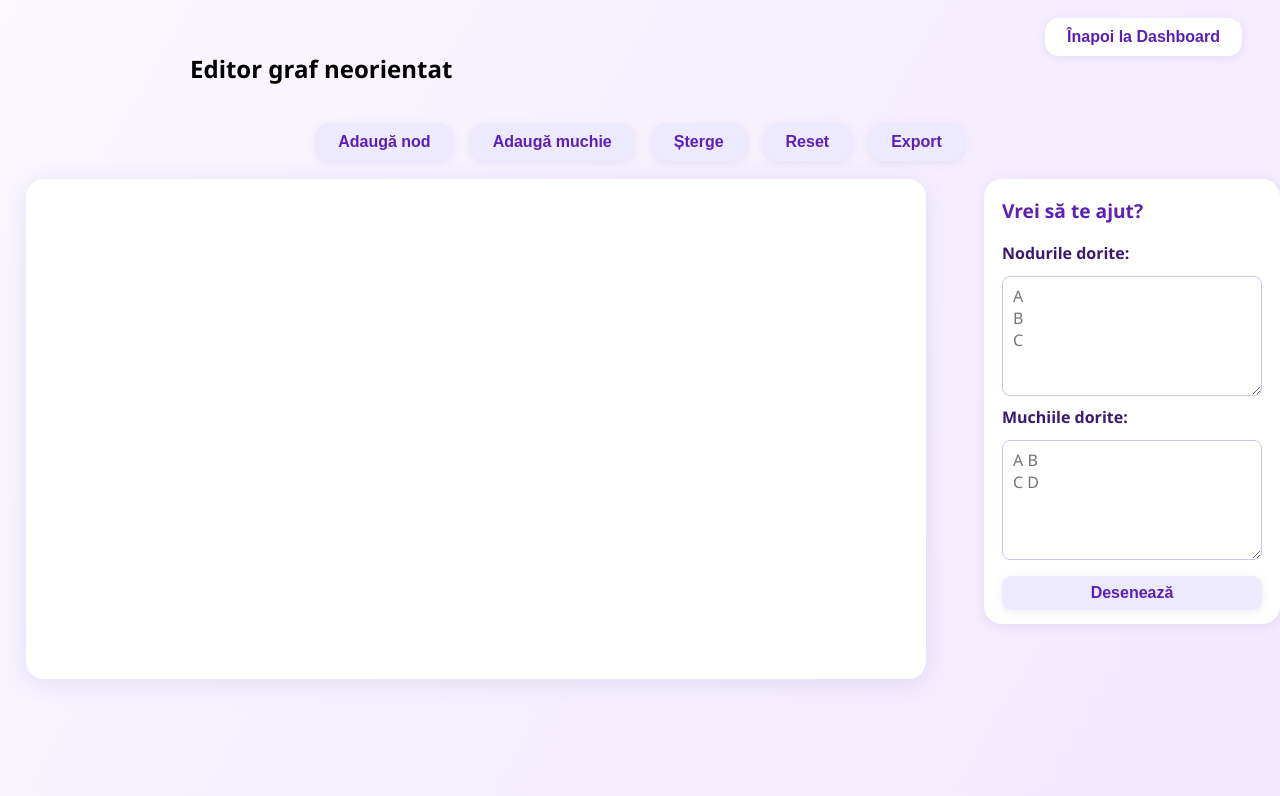
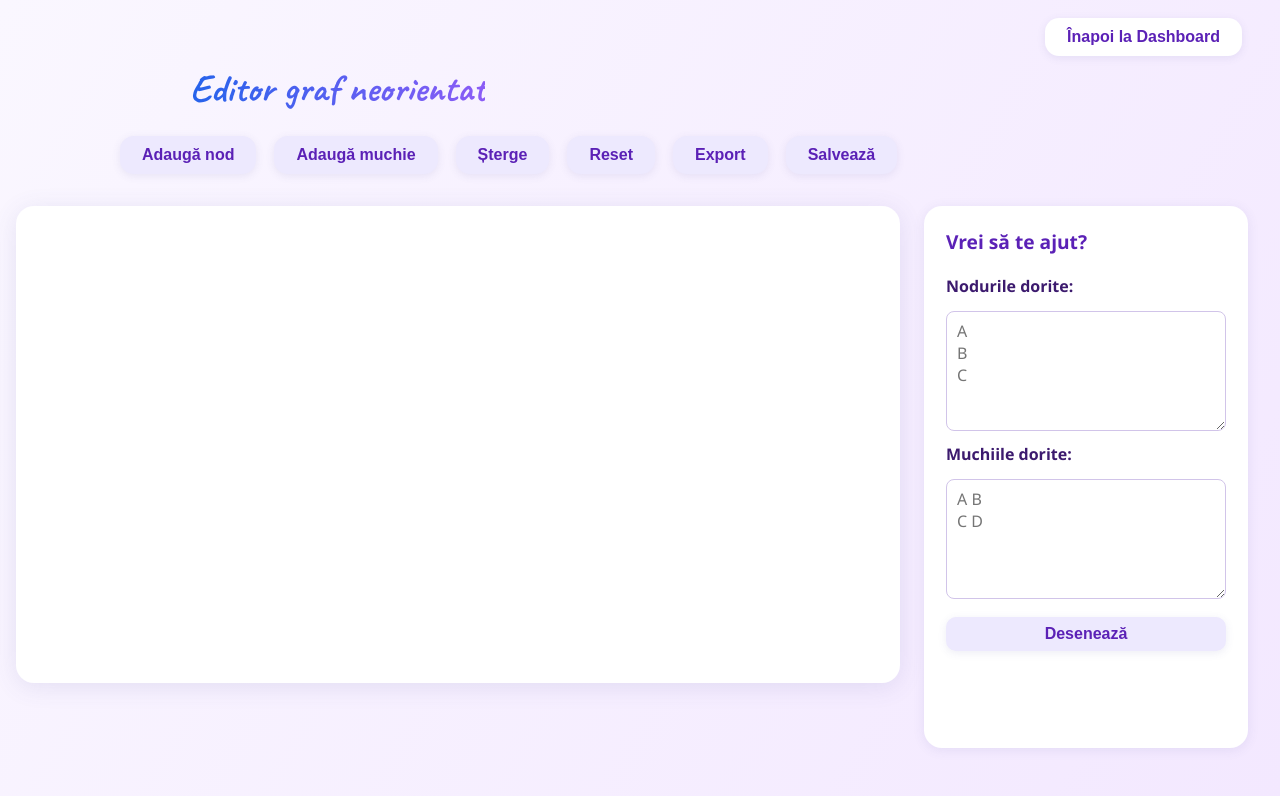
Before and after one commit to LorenaCornut/Licenta, a React (Create React App) app in the folder canvas2svg/: page /graph in a window 1280 px wide. Shown: the top 796 px of the page. Built offline with nearby package versions, Linux system fonts and the light colour scheme.

Commit message:
stilizare pag + rezolvare bug desenare automata

```diff
--- a/canvas2svg/public/index.html
+++ b/canvas2svg/public/index.html
@@ -24,7 +24,8 @@
       work correctly both with client-side routing and a non-root public URL.
       Learn how to configure a non-root public URL by running `npm run build`.
     -->
-    <title>React App</title>
+  <title>React App</title>
+  <link href="https://fonts.googleapis.com/css2?family=Caveat:wght@700&display=swap" rel="stylesheet">
   </head>
   <body>
     <noscript>You need to enable JavaScript to run this app.</noscript>
--- a/canvas2svg/src/GraphEditor.js
+++ b/canvas2svg/src/GraphEditor.js
@@ -1,6 +1,13 @@
+
 import React, { useState } from 'react';
 import './GraphEditor.css';
 import { useNavigate } from 'react-router-dom';
+
+  // Funcție placeholder pentru butonul Salvează
+  function handleSave() {
+    // TODO: Adaugă funcționalitatea de salvare aici
+    alert('Funcția de salvare nu este implementată încă.');
+  }
 
 function GraphEditor() {
   // --- DECLARĂ TOATE STATE-URILE LA ÎNCEPUT ---
@@ -10,27 +17,27 @@ function GraphEditor() {
   const [assistantEdges, setAssistantEdges] = useState("");
   const [assistantError, setAssistantError] = useState("");
 
-  // Sincronizează muchiile din graf cu textarea 'muchiile dorite'
+  // Sincronizează muchiile din graf cu textarea 'muchiile dorite', doar dacă ambele noduri au text
   React.useEffect(() => {
-    // Generează lista muchii ca text (A B\nC D)
-    const edgePairs = edges.map(e => {
-      const fromLabel = nodes.find(n => n.id === e.from)?.label || e.from;
-      const toLabel = nodes.find(n => n.id === e.to)?.label || e.to;
-      return `${fromLabel} ${toLabel}`;
-    });
+    const edgePairs = edges
+      .map(e => {
+        const fromNode = nodes.find(n => n.id === e.from);
+        const toNode = nodes.find(n => n.id === e.to);
+        if (!fromNode?.label || !toNode?.label) return null;
+        return `${fromNode.label} ${toNode.label}`;
+      })
+      .filter(Boolean);
     const edgesInTextarea = assistantEdges.split(/\r?\n/).map(s => s.trim()).filter(Boolean);
-    // Adaug doar dacă nu există deja
     const allEdges = Array.from(new Set([...edgesInTextarea, ...edgePairs]));
     if (allEdges.join('\n') !== assistantEdges) {
       setAssistantEdges(allEdges.join('\n'));
     }
   }, [edges, nodes]);
 
-  // Sincronizează nodurile din graf cu caseta 'nodurile dorite'
+  // Sincronizează nodurile din graf cu caseta 'nodurile dorite', doar noduri cu text
   React.useEffect(() => {
-    // Dacă s-a adăugat manual un nod nou, îl adaug în textarea dacă nu există deja
     const labelsInTextarea = assistantNodes.split(/\r?\n/).map(s => s.trim()).filter(Boolean);
-    const labelsInGraph = nodes.map(n => n.label);
+    const labelsInGraph = nodes.map(n => n.label).filter(Boolean);
     const allLabels = Array.from(new Set([...labelsInTextarea, ...labelsInGraph]));
     if (allLabels.join('\n') !== assistantNodes) {
       setAssistantNodes(allLabels.join('\n'));
@@ -521,13 +528,15 @@ function GraphEditor() {
         // Ajustează punctele intermediare pentru claritate vizuală
         const adjustedPoints = adjustPointsAwayFromCongestion(finalPoints, nodes, edges);
         setEdges([...edges, { from: edgeNodes[0], to: nodeId, points: adjustedPoints }]);
-        // --- Adaug muchia și în textarea dacă nu există deja ---
-        const fromLabel = nodes.find(n => n.id === edgeNodes[0])?.label || edgeNodes[0];
-        const toLabel = nodes.find(n => n.id === nodeId)?.label || nodeId;
-        const edgeText = `${fromLabel} ${toLabel}`;
-        const edgesInTextarea = assistantEdges.split(/\r?\n/).map(s => s.trim()).filter(Boolean);
-        if (!edgesInTextarea.includes(edgeText)) {
-          setAssistantEdges(edgesInTextarea.concat(edgeText).join('\n'));
+        // Adaug muchia la 'Muchiile dorite' doar dacă ambele noduri au text
+        const fromNode = nodes.find(n => n.id === edgeNodes[0]);
+        const toNode = nodes.find(n => n.id === nodeId);
+        if (fromNode?.label && toNode?.label) {
+          const edgeText = `${fromNode.label} ${toNode.label}`;
+          const edgesInTextarea = assistantEdges.split(/\r?\n/).map(s => s.trim()).filter(Boolean);
+          if (!edgesInTextarea.includes(edgeText)) {
+            setAssistantEdges(edgesInTextarea.concat(edgeText).join('\n'));
+          }
         }
         setAddEdgeMode(false);
         setEdgeNodes([]);
@@ -542,7 +551,30 @@ function GraphEditor() {
 
   // La blur sau Enter, salvează textul și ascunde inputul
   function handleEditBlurOrEnter() {
+    // Actualizează label-ul nodului
     setNodes(nodes.map(n => n.id === editingNodeId ? { ...n, label: editingValue } : n));
+    // Dacă label-ul nu e gol, adaug automat la 'noduri dorite' dacă nu există
+    if (editingValue.trim()) {
+      const labelsInTextarea = assistantNodes.split(/\r?\n/).map(s => s.trim()).filter(Boolean);
+      if (!labelsInTextarea.includes(editingValue.trim())) {
+        setAssistantNodes(labelsInTextarea.concat(editingValue.trim()).join('\n'));
+      }
+      // Adaug automat muchii valide la 'muchii dorite'
+      const node = nodes.find(n => n.id === editingNodeId);
+      if (node) {
+        edges.forEach(e => {
+          const fromNode = nodes.find(n => n.id === e.from);
+          const toNode = nodes.find(n => n.id === e.to);
+          if (fromNode?.label && toNode?.label) {
+            const edgeText = `${fromNode.label} ${toNode.label}`;
+            const edgesInTextarea = assistantEdges.split(/\r?\n/).map(s => s.trim()).filter(Boolean);
+            if (!edgesInTextarea.includes(edgeText)) {
+              setAssistantEdges(edgesInTextarea.concat(edgeText).join('\n'));
+            }
+          }
+        });
+      }
+    }
     setEditingNodeId(null);
     setEditingValue('');
   }
@@ -551,24 +583,36 @@ function GraphEditor() {
   <div className="graph-editor-root">
       <button className="graph-back-btn graph-back-btn-abs" onClick={() => navigate('/dashboard')}>Înapoi la Dashboard</button>
       <div className="graph-editor-header">
-        <h2>Editor graf neorientat</h2>
+        <h2 style={{
+          fontFamily: 'Caveat, cursive',
+          fontSize: '2.4rem',
+          fontWeight: 400,
+          background: 'linear-gradient(90deg, #2563eb 0%, #8b5cf6 100%)',
+          WebkitBackgroundClip: 'text',
+          WebkitTextFillColor: 'transparent',
+          backgroundClip: 'text',
+          color: 'transparent',
+          marginBottom: 0
+        }}>Editor graf neorientat</h2>
       </div>
-      <div className="graph-toolbar">
+    <div className="graph-toolbar" style={{ width: '100%', justifyContent: 'flex-start', margin: 5, paddingLeft: 240, marginBottom: 32 }}>
         <button className={`graph-toolbar-btn${addNodeMode ? ' active' : ''}`} onClick={handleAddNode}>Adaugă nod</button>
         <button className={`graph-toolbar-btn${addEdgeMode ? ' active' : ''}`} onClick={handleAddEdge}>Adaugă muchie</button>
         <button className="graph-toolbar-btn">Șterge</button>
         <button className="graph-toolbar-btn">Reset</button>
-        <button className="graph-toolbar-btn">Export</button>
+  <button className="graph-toolbar-btn">Export</button>
+  <button className="graph-toolbar-btn" onClick={handleSave}>Salvează</button>
       </div>
       <div className="graph-main-content" style={{ display: 'flex', flexDirection: 'row', alignItems: 'flex-start', justifyContent: 'center', width: '100%' }}>
-        <div className="graph-canvas-container">
+  <div className="graph-canvas-container" style={{ flex: 1, display: 'flex', alignItems: 'center', justifyContent: 'center', paddingLeft: 16, paddingBottom: 16 }}>
           <svg
             className="graph-canvas"
-            width={900}
-            height={500}
+            width={1000}
+            height={540}
             onClick={handleCanvasClick}
             onMouseMove={handleMouseMove}
             onMouseUp={handleCanvasMouseUp}
+            style={{ maxWidth: '1000px', maxHeight: '540px', width: '100%', height: '100%' }}
           >
             {/* Preview muchie cu puncte intermediare */}
             {addEdgeMode && edgeNodes.length === 1 && edgePreviewPoints.length > 0 && (() => {
@@ -752,7 +796,7 @@ function GraphEditor() {
             ))}
           </svg>
         </div>
-        <div className="graph-assistant-panel" style={{ minWidth: 260, maxWidth: 320, background: '#fff', borderRadius: 18, boxShadow: '0 2px 12px rgba(80,80,160,0.10)', padding: '18px 18px 14px 18px', marginLeft: 32, display: 'flex', flexDirection: 'column', gap: 10, height: 'fit-content' }}>
+  <div className="graph-assistant-panel" style={{ minWidth: 280, maxWidth: 360, background: '#fff', borderRadius: 18, boxShadow: '0 2px 12px rgba(80,80,160,0.10)', padding: '22px 22px 0 22px', marginLeft: 24, marginRight: 32, display: 'flex', flexDirection: 'column', gap: 12, height: '520px' }}>
           <div className="graph-assistant-title" style={{ fontSize: '1.2rem', fontWeight: 700, color: '#5b21b6', marginBottom: 8 }}>Vrei să te ajut?</div>
           <div className="graph-assistant-label" style={{ fontSize: '1rem', fontWeight: 600, color: '#3c1a6e', marginBottom: 2 }}>Nodurile dorite:</div>
           <textarea className="graph-assistant-input" rows={5} value={assistantNodes} onChange={e => setAssistantNodes(e.target.value)} placeholder={"A\nB\nC"} style={{ width: '100%', minHeight: 60, maxHeight: 120, resize: 'vertical', borderRadius: 8, border: '1px solid #d1c4e9', padding: '8px 10px', fontSize: '1rem', fontFamily: 'inherit', boxSizing: 'border-box', overflowY: 'auto' }} />
```
Also changed, not shown: 1 other file (tests, documents, lock files or other folders).
